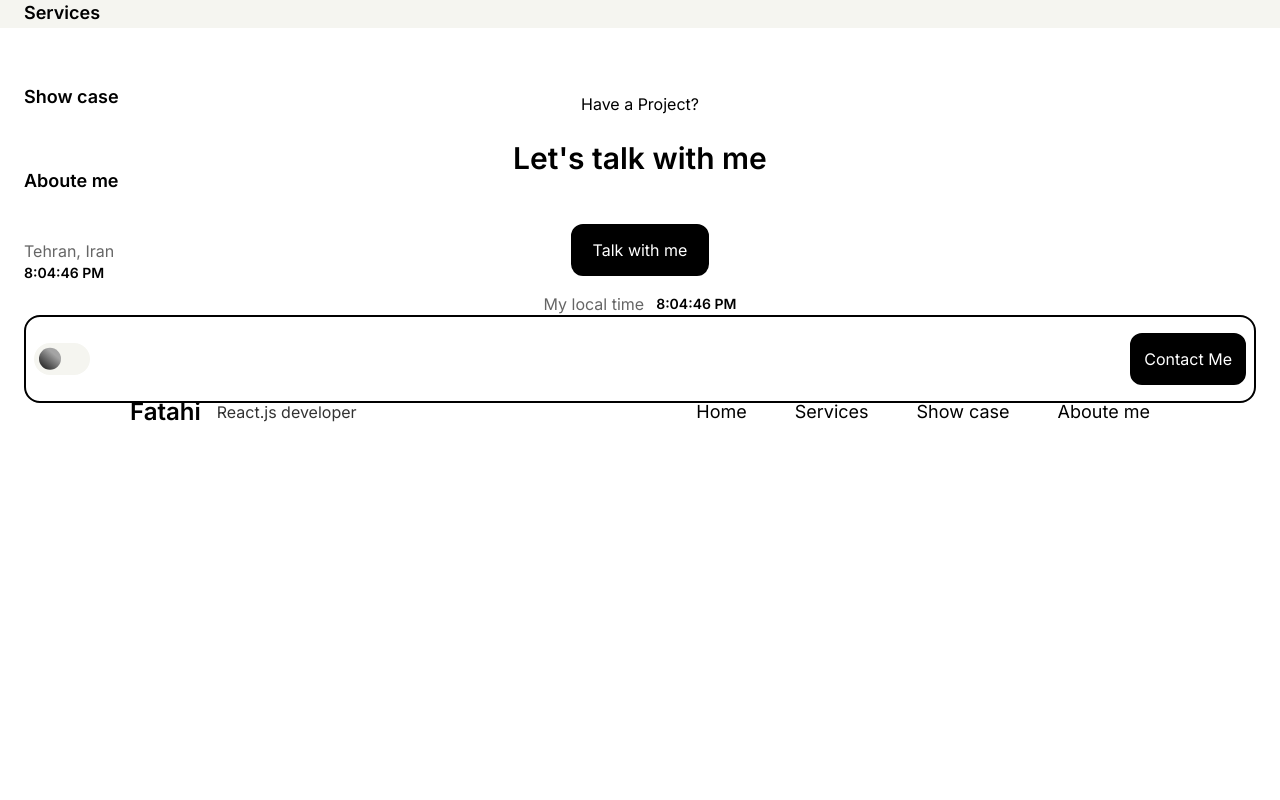
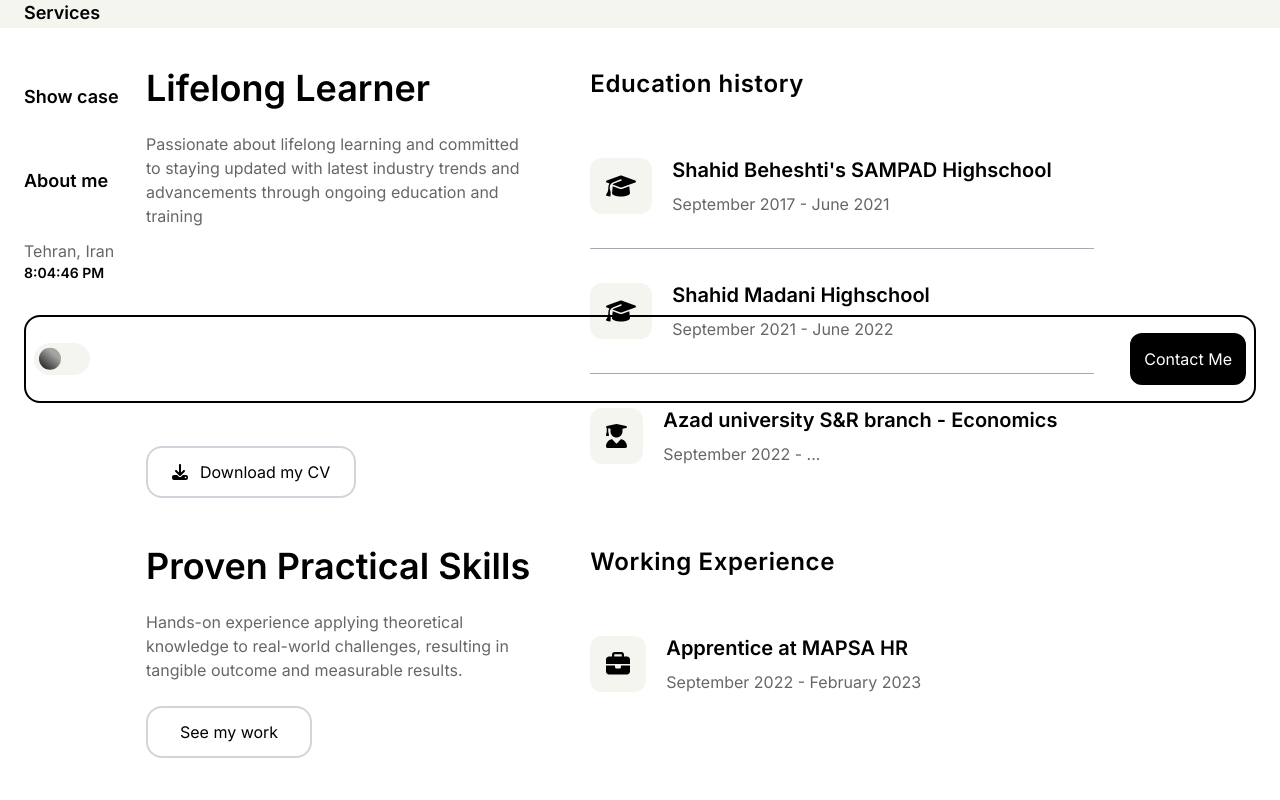
Before and after one commit to Amirmfth/Amirmfth-website, a React (Vite) app: page /about-me in a window 1280 px wide. Shown: the part 1000-1800 px from the top of the page. Before the commit the page ends 1492 px from the top, so only its background shows below. Built offline with nearby package versions, Linux system fonts and the light colour scheme.

Commit message:
added EduWork section to about me page

```diff
--- a/src/components/footer/FooterNavBar.jsx
+++ b/src/components/footer/FooterNavBar.jsx
@@ -28,7 +28,7 @@ function FooterNavBar() {
         </div>
         {/* Item 4 */}
         <div className="group">
-          <Link to={"/about-me"}>Aboute me</Link>
+          <Link to={"/about-me"}>About me</Link>
           <div className="w-0 mx-auto duration-150 group-hover:border group-hover:border-black group-hover:w-2/3 dark:group-hover:border-white"></div>
         </div>
       </div>
--- a/src/components/navbar/MobileMenu.jsx
+++ b/src/components/navbar/MobileMenu.jsx
@@ -46,7 +46,7 @@ function MobileMenu({ openMenu, menuHandler }) {
         onClick={menuHandler}
         className="w-full py-3 text-left font-semibold text-lg"
       >
-        <Link to={"/about-me"}>Aboute me</Link>
+        <Link to={"/about-me"}>About me</Link>
       </div>
       {/* TimeBox */}
       <div className="flex w-full flex-col justify-between">
--- a/src/components/navbar/NavItems.jsx
+++ b/src/components/navbar/NavItems.jsx
@@ -27,7 +27,7 @@ function Navitems() {
       </div>
       {/* Item 4 */}
       <div className="group">
-        <Link to={"/about-me"}>Aboute me</Link>
+        <Link to={"/about-me"}>About me</Link>
         <div className="w-0 mx-auto duration-150 group-hover:border group-hover:border-black group-hover:w-2/3 dark:group-hover:border-white"></div>
       </div>
       </div>
--- a/src/pages/about-me-page/AboutMePage.jsx
+++ b/src/pages/about-me-page/AboutMePage.jsx
@@ -1,17 +1,19 @@
-import { useEffect } from 'react'
-import Hero from './components/Hero';
-import Values from './components/Values';
+import { useEffect } from "react";
+import Hero from "./components/Hero";
+import Values from "./components/Values";
+import EduWork from "./components/EduWork";
 
 function AboutMePage() {
-    useEffect(() => {
-        window.scrollTo({ top: 0 });
-      }, []);
+  useEffect(() => {
+    window.scrollTo({ top: 0 });
+  }, []);
   return (
-    <div className='pt-32 md:pt-60'>
+    <div className="pt-32 md:pt-60">
       <Hero />
       <Values />
+      <EduWork />
     </div>
-  )
+  );
 }
 
-export default AboutMePage
+export default AboutMePage;
--- /dev/null
+++ b/src/pages/about-me-page/components/EduWork.jsx
@@ -0,0 +1,137 @@
+import {
+  faBriefcase,
+  faDownload,
+  faGraduationCap,
+  faUserGraduate,
+} from "@fortawesome/free-solid-svg-icons";
+import { FontAwesomeIcon } from "@fortawesome/react-fontawesome";
+import { Link } from "react-router-dom";
+
+function EduWork() {
+  return (
+    <section>
+      <div className="max-w-screen-lg flex flex-col items-start mx-auto py-10 px-4 space-y-12">
+        {/* Education container */}
+        <div className="w-full flex flex-col space-y-5 md:flex-row md:space-y-0 md:justify-between md:space-x-14 ">
+          {/* Header */}
+          <div
+            data-aos="fade-up"
+            className="flex flex-col justify-between space-y-6 md:w-5/12"
+          >
+            <h2 className="text-3xl font-semibold md:text-4xl">
+              Lifelong Learner
+            </h2>
+            <p className="opacity-60 h-full">
+              Passionate about lifelong learning and committed to staying
+              updated with latest industry trends and advancements through
+              ongoing education and training
+            </p>
+            <a
+              href="/assets/files/Jobinja-CV.pdf"
+              download={"fatahi-cv.pdf"}
+              className="w-fit py-3 px-6 text-black  rounded-2xl border-2 border-gray-300 hover:bg-black hover:text-white duration-150 dark:bg-black dark:text-white dark:hover:bg-white dark:hover:text-black "
+            >
+              <div className="w-full flex space-x-3 items-center justify-center">
+                <FontAwesomeIcon icon={faDownload} />
+                <p>Download my CV</p>
+              </div>
+            </a>
+          </div>
+          <div className="flex flex-col space-y-14  md:w-7/12">
+            <h2 className="text-2xl font-semibold tracking-wide">
+              Education history
+            </h2>
+            {/* Items */}
+            <div className=" flex flex-col divide-y divide-gray-500 divide-opacity-60 md:pr-10 ">
+              {/* Item 1 */}
+              <div data-aos="fade-up" className="flex space-x-5 pb-8">
+                {/* Logo */}
+                <div className="flex h-fit my-auto items-center justify-center rounded-xl bg-light-gray p-4 dark:bg-dark-gray">
+                  <FontAwesomeIcon size="xl" icon={faGraduationCap} />
+                </div>
+                {/* description */}
+                <div className="flex flex-col space-y-2">
+                  <h2 className="text-xl font-semibold">
+                    Shahid Beheshti's SAMPAD Highschool
+                  </h2>
+                  <p className="opacity-60">September 2017 - June 2021</p>
+                </div>
+              </div>
+              {/* Item 2 */}
+              <div data-aos="fade-up" className="flex space-x-5 py-8">
+                {/* Logo */}
+                <div className="flex h-fit my-auto items-center justify-center rounded-xl bg-light-gray p-4 dark:bg-dark-gray ">
+                  <FontAwesomeIcon size="xl" icon={faGraduationCap} />
+                </div>
+                {/* description */}
+                <div className="flex flex-col space-y-2">
+                  <h2 className="text-xl font-semibold">
+                    Shahid Madani Highschool
+                  </h2>
+                  <p className="opacity-60">September 2021 - June 2022</p>
+                </div>
+              </div>
+              {/* Item 3 */}
+              <div data-aos="fade-up" className="flex space-x-5 py-8">
+                {/* Logo */}
+                <div className="flex h-fit my-auto items-center justify-center rounded-xl bg-light-gray p-4 dark:bg-dark-gray ">
+                  <FontAwesomeIcon size="xl" icon={faUserGraduate} />
+                </div>
+                {/* description */}
+                <div className="flex flex-col space-y-2">
+                  <h2 className="text-xl font-semibold">
+                    Azad university S&R branch - Economics
+                  </h2>
+                  <p className="opacity-60">September 2022 - ...</p>
+                </div>
+              </div>
+            </div>
+          </div>
+        </div>
+        {/* Work container */}
+        <div className="w-full flex flex-col space-y-5 md:flex-row md:space-y-0 md:justify-between md:space-x-14 ">
+          {/* Header */}
+          <div
+            data-aos="fade-up"
+            className="flex flex-col justify-between space-y-6 md:w-5/12"
+          >
+            <h2 className="text-3xl font-semibold md:text-4xl">
+              Proven Practical Skills
+            </h2>
+            <p className="opacity-60 h-full">
+              Hands-on experience applying theoretical knowledge to real-world
+              challenges, resulting in tangible outcome and measurable results.
+            </p>
+            <button className="w-fit py-3 px-8 text-black  rounded-2xl border-2 border-gray-300 hover:bg-black hover:text-white duration-150 dark:bg-black dark:text-white dark:hover:bg-white dark:hover:text-black ">
+              <Link to={"/showcase"}>See my work</Link>
+            </button>
+          </div>
+          <div className="flex flex-col space-y-14  md:w-7/12">
+            <h2 className="text-2xl font-semibold tracking-wide">
+              Working Experience
+            </h2>
+            {/* Items */}
+            <div className="flex flex-col divide-y divide-gray-500 divide-opacity-60 ">
+              {/* Item 1 */}
+              <div data-aos="fade-up" className="flex space-x-5 pb-8">
+                {/* Logo */}
+                <div className="flex h-fit my-auto items-center justify-center rounded-xl bg-light-gray p-4 dark:bg-dark-gray">
+                  <FontAwesomeIcon size="xl" icon={faBriefcase} />
+                </div>
+                {/* description */}
+                <div className="flex flex-col space-y-2">
+                  <h2 className="text-xl font-semibold">
+                    Apprentice at MAPSA HR
+                  </h2>
+                  <p className="opacity-60">September 2022 - February 2023</p>
+                </div>
+              </div>
+            </div>
+          </div>
+        </div>
+      </div>
+    </section>
+  );
+}
+
+export default EduWork;
```
Also changed, not shown: 1 other file (tests, documents, lock files or other folders).
